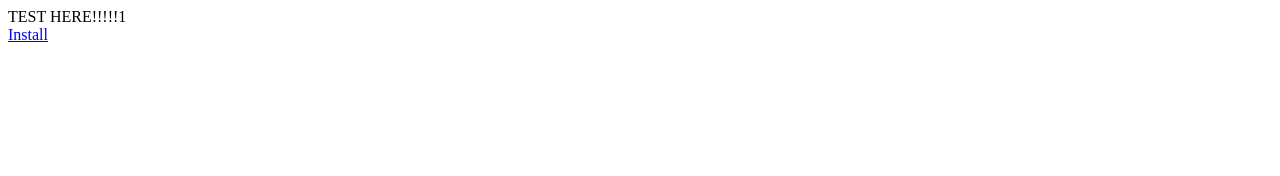
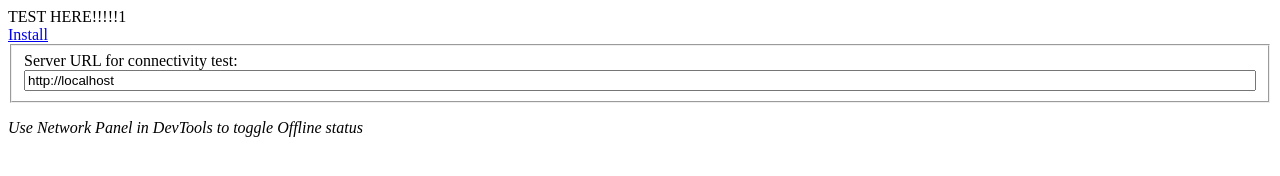
Before and after one commit to kaisernova/pwa-test, a plain HTML site: page index.html in a window 1280 px wide. Drawn offline with Linux system fonts and the light colour scheme.

Commit message:
Update index.html

```diff
--- a/index.html
+++ b/index.html
@@ -1,4 +1,5 @@
 <html>
+
 <head>
     <title>IRS PWA TEST</title>
     <link rel="manifest" href="/manifest.json">
@@ -11,7 +12,7 @@
 
         function handleConnection() {
             if (navigator.onLine) {
-        isReachable(getServerUrl()).then(function(online) {
+                isReachable(getServerUrl()).then(function (online) {
                     if (online) {
                         // handle online status
                         console.log('online');
@@ -35,10 +36,10 @@
              *   https://noexist.com/noexist does throw
              */
             return fetch(url, { method: 'HEAD', mode: 'no-cors' })
-        .then(function(resp) {
+                .then(function (resp) {
                     return resp && (resp.ok || resp.type === 'opaque');
                 })
-        .catch(function(err) {
+                .catch(function (err) {
                     console.warn('[conn test failure]:', err);
                 });
         }
@@ -49,12 +50,28 @@
     </script>
 
 </head>
+
 <body>
 
 
 
     <div>TEST HERE!!!!!1</div>
     <a id="installApp" class="install-app-btn" href="javascript:void(0);">Install</a>
+    <fieldset>
+        <label>
+            <span>Server URL for connectivity test:</span>
+            <input id="serverUrl" style="width: 100%">
+        </label>
+    </fieldset>
+    <script>document.getElementById('serverUrl').value = window.location.origin;</script>
+
+    <p>
+        <i>Use Network Panel in DevTools to toggle Offline status</i>
+    </p>
+
+
+
     <script src="main.js"></script>
 </body>
+
 </html>
```
Lines whose indentation alone changed are shown as unchanged.
